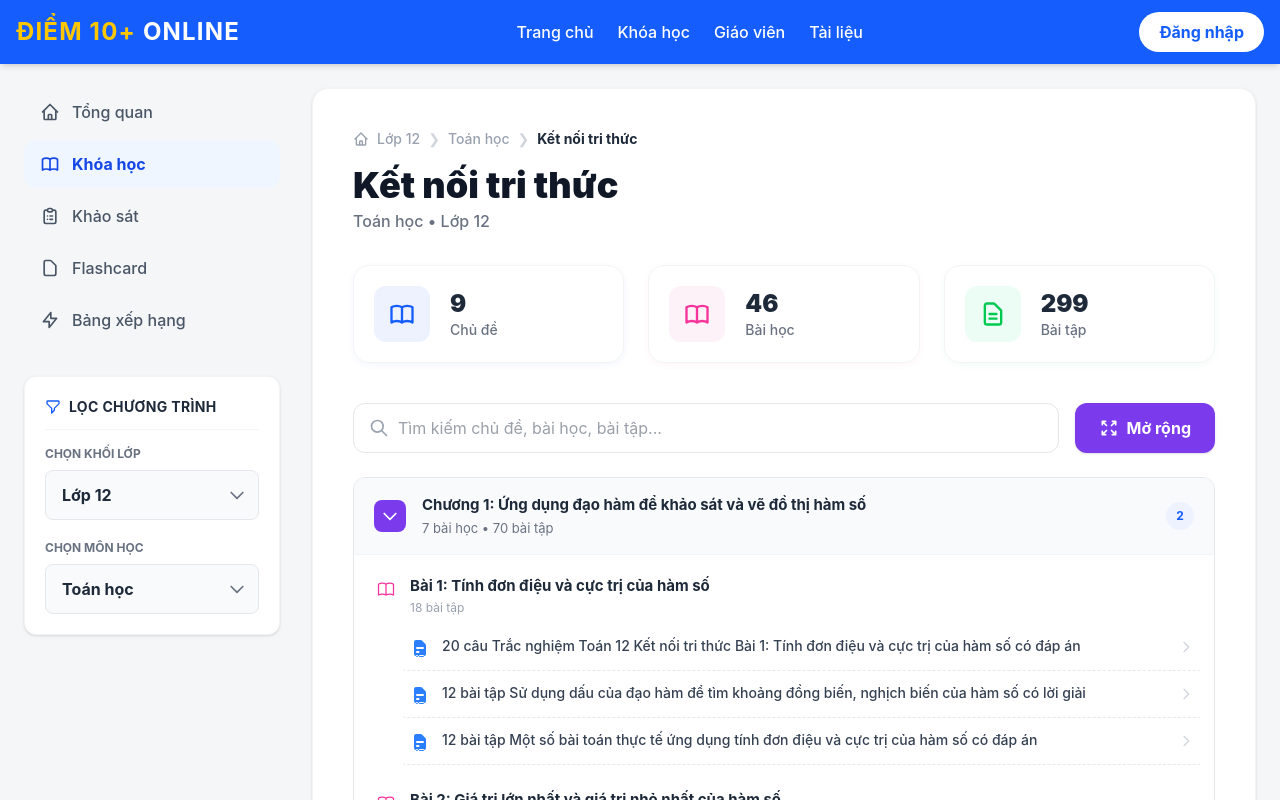
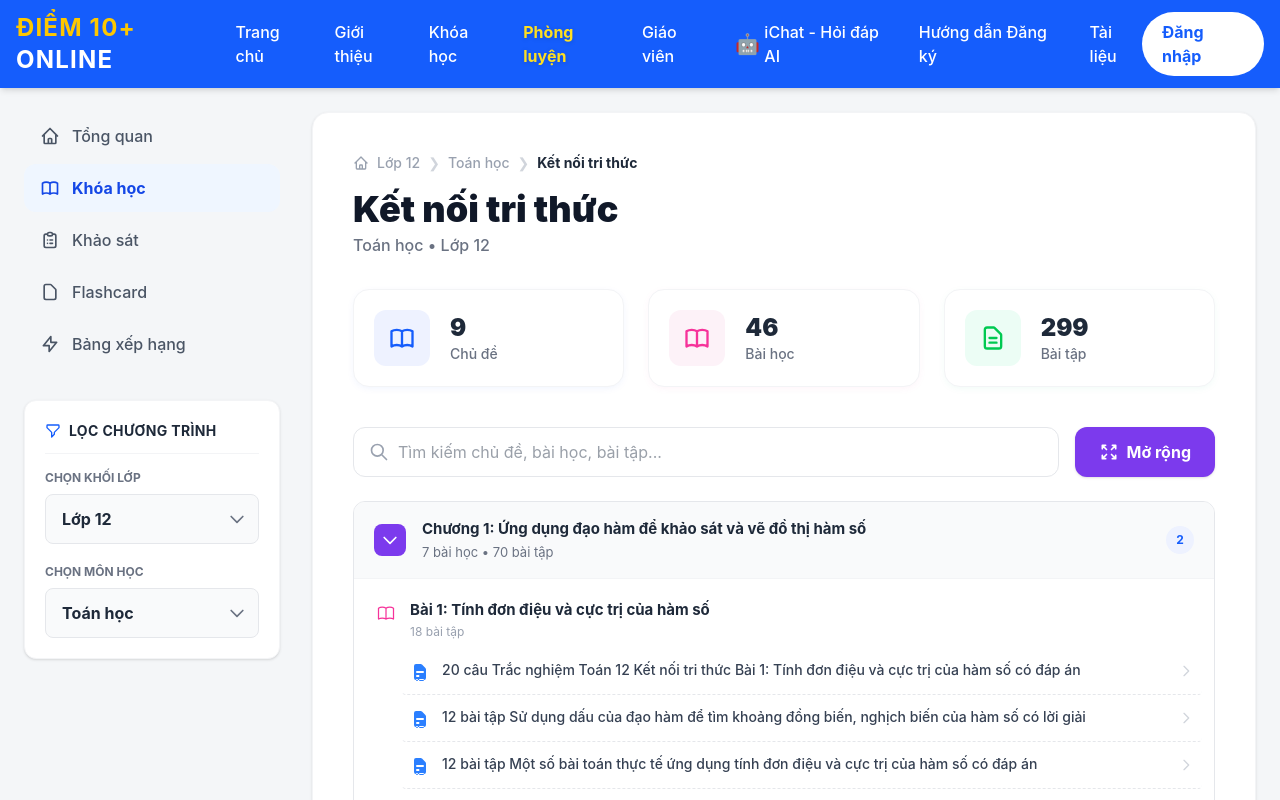
Before and after one commit to mathbanviet/d10-platform, a Next.js app in the folder apps/web/: page /practice in a window 1280 px wide. Shown: the top 800 px of the page. Built offline with nearby package versions, Linux system fonts and the light colour scheme.

Commit message:
Cap nhat thanh Menu chính them Phong Luyen va iChat

```diff
--- a/apps/web/app/layout.tsx
+++ b/apps/web/app/layout.tsx
@@ -39,8 +39,14 @@ export default function RootLayout({
             {/* Menu */}
             <nav className="hidden md:flex items-center space-x-6 font-medium">
               <Link href="/" className="hover:text-yellow-300 transition-colors">Trang chủ</Link>
+              <Link href="/about" className="hover:text-yellow-300 transition-colors">Giới thiệu</Link>
               <Link href="/courses" className="hover:text-yellow-300 transition-colors">Khóa học</Link>
+              <Link href="/practice" className="text-yellow-300 font-bold drop-shadow-sm">Phòng luyện</Link>
               <Link href="/teachers" className="hover:text-yellow-300 transition-colors">Giáo viên</Link>
+              <Link href="/ichat" className="hover:text-yellow-300 transition-colors flex items-center gap-1">
+  <span className="text-xl leading-none">🤖</span> iChat - Hỏi đáp AI
+</Link>
+<Link href="/guide" className="hover:text-yellow-300 transition-colors">Hướng dẫn Đăng ký</Link>
               <a href="https://d10hub.io.vn" target="_blank" rel="noopener noreferrer" className="hover:text-yellow-300 transition-colors">Tài liệu</a>
             </nav>
 
```
